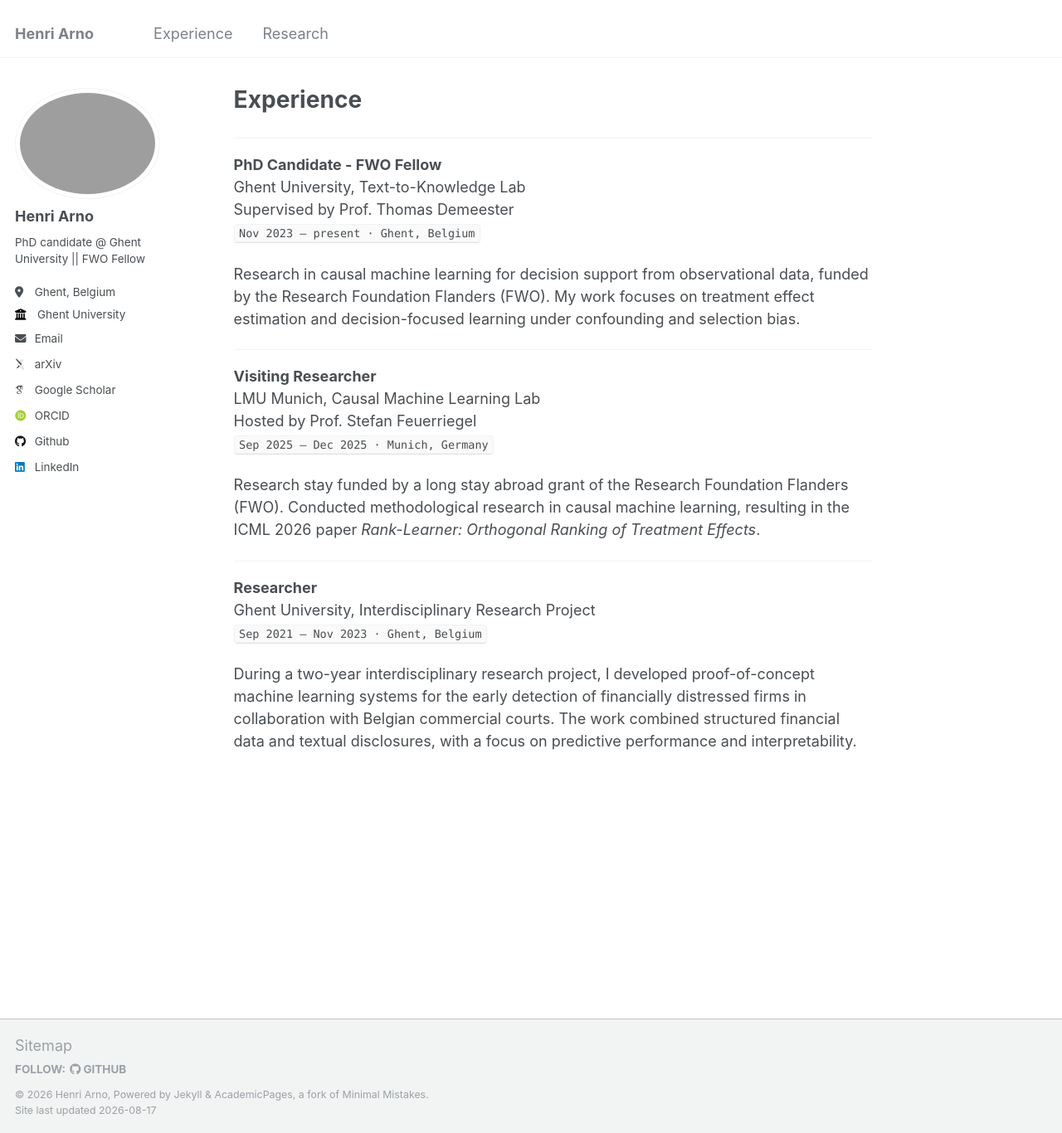
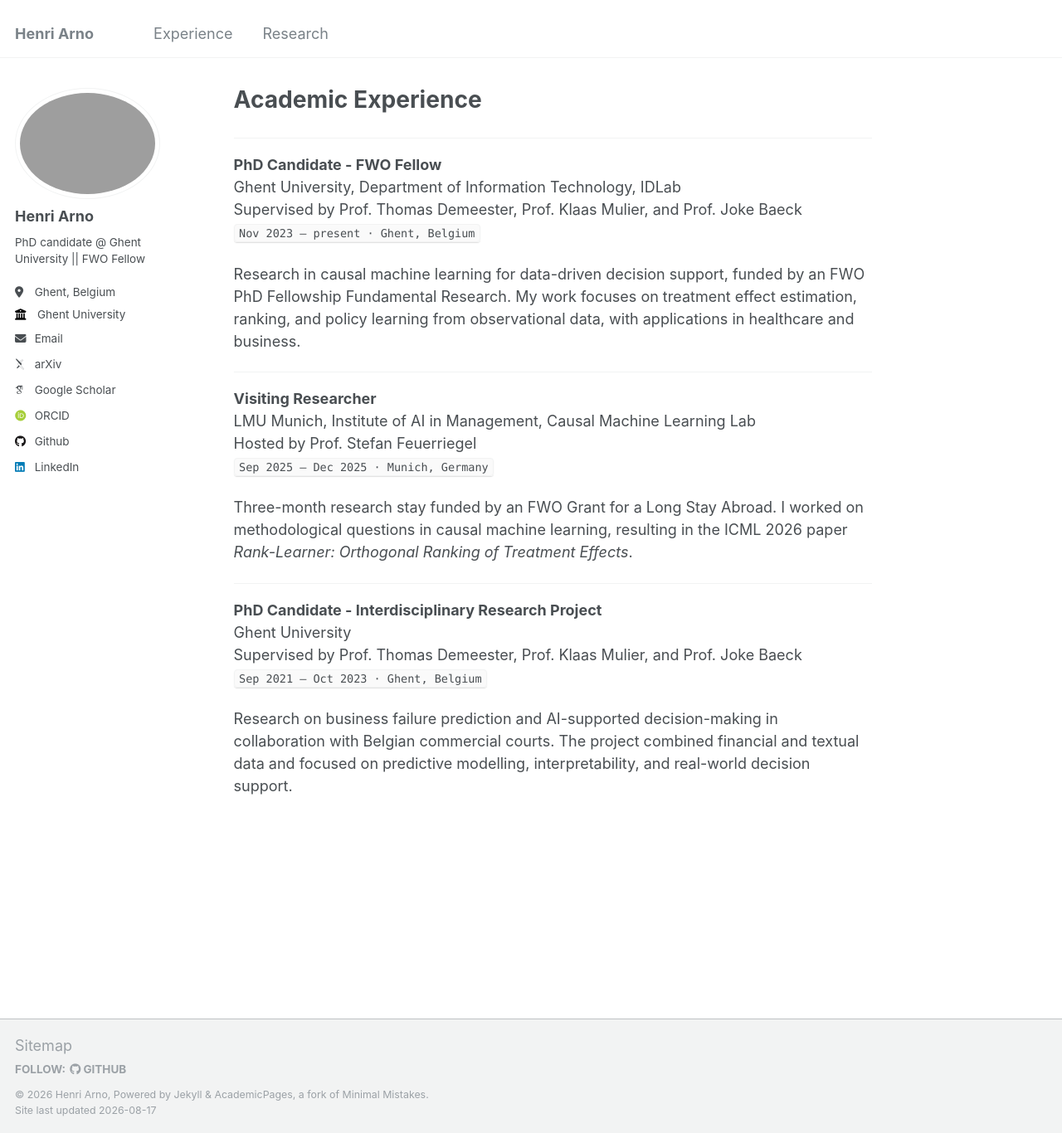
Before and after one commit to HenriArno/HenriArno.github.io, a Jekyll site: the page built from _pages/experience.md, in a window 1280 px wide and 1366 px high. Shown: the whole window at 83% size. Built offline with Jekyll 4.4.1, drawn with Linux system fonts in a browser that asks for light colours; some web fonts are replaced.

Commit message:
Update experience.md

```diff
--- a/_pages/experience.md
+++ b/_pages/experience.md
@@ -1,31 +1,32 @@
 ---
 permalink: /experience/
-title: "Experience"
+title: "Academic Experience"
 author_profile: true
 ---
 
 ---
 
 **PhD Candidate - FWO Fellow**
-Ghent University, Text-to-Knowledge Lab
-Supervised by Prof. Thomas Demeester
+Ghent University, Department of Information Technology, IDLab
+Supervised by Prof. Thomas Demeester, Prof. Klaas Mulier, and Prof. Joke Baeck
 `Nov 2023 – present · Ghent, Belgium`
 
-Research in causal machine learning for decision support from observational data, funded by the Research Foundation Flanders (FWO). My work focuses on treatment effect estimation and decision-focused learning under confounding and selection bias.
+Research in causal machine learning for data-driven decision support, funded by an FWO PhD Fellowship Fundamental Research. My work focuses on treatment effect estimation, ranking, and policy learning from observational data, with applications in healthcare and business.
 
 ---
 
 **Visiting Researcher**
-LMU Munich, Causal Machine Learning Lab
+LMU Munich, Institute of AI in Management, Causal Machine Learning Lab
 Hosted by Prof. Stefan Feuerriegel
 `Sep 2025 – Dec 2025 · Munich, Germany`
 
-Research stay funded by a long stay abroad grant of the Research Foundation Flanders (FWO). Conducted methodological research in causal machine learning, resulting in the ICML 2026 paper *Rank-Learner: Orthogonal Ranking of Treatment Effects*.
+Three-month research stay funded by an FWO Grant for a Long Stay Abroad. I worked on methodological questions in causal machine learning, resulting in the ICML 2026 paper *Rank-Learner: Orthogonal Ranking of Treatment Effects*.
 
 ---
 
-**Researcher**
-Ghent University, Interdisciplinary Research Project
-`Sep 2021 – Nov 2023 · Ghent, Belgium`
+**PhD Candidate - Interdisciplinary Research Project**
+Ghent University
+Supervised by Prof. Thomas Demeester, Prof. Klaas Mulier, and Prof. Joke Baeck
+`Sep 2021 – Oct 2023 · Ghent, Belgium`
 
-During a two-year interdisciplinary research project, I developed proof-of-concept machine learning systems for the early detection of financially distressed firms in collaboration with Belgian commercial courts. The work combined structured financial data and textual disclosures, with a focus on predictive performance and interpretability.
+Research on business failure prediction and AI-supported decision-making in collaboration with Belgian commercial courts. The project combined financial and textual data and focused on predictive modelling, interpretability, and real-world decision support.
```
